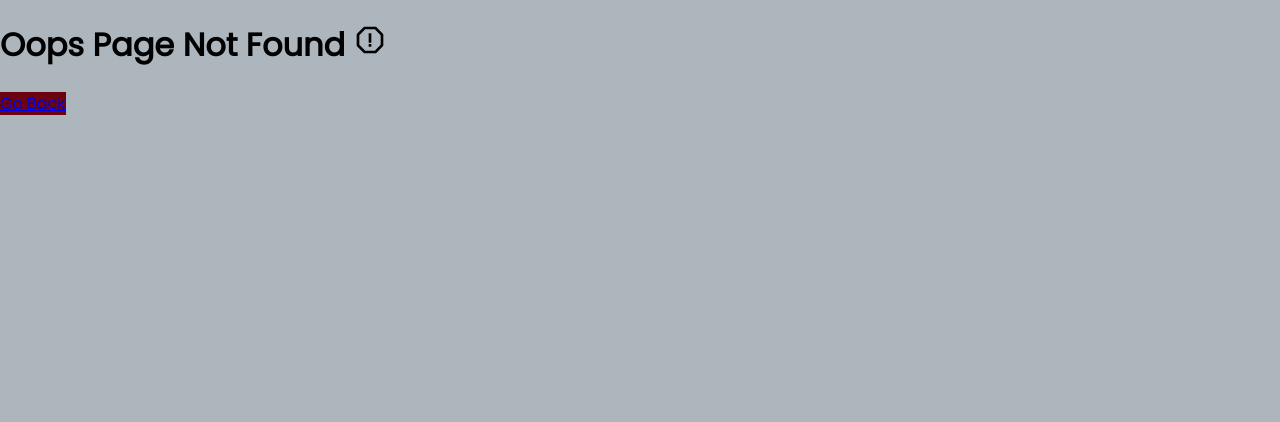
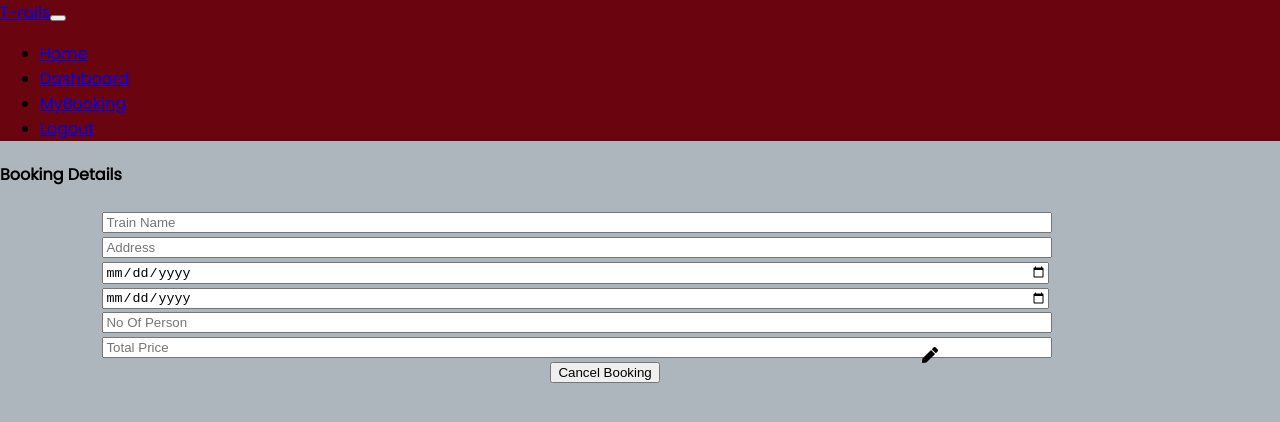
Before and after one commit to iamneo-production/b4d63924-f865-45cd-b758-ffabea002525, a React (Create React App) app in the folder reactapp/: page /user/booking in a window 1280 px wide. Before the commit this address had no page. Shown: the top 422 px of the page. Built offline with nearby package versions, Linux system fonts and the light colour scheme; the HTML template or start-up script is replaced by a standard one.

Commit message:
corrected

```diff
--- a/reactapp/package.json
+++ b/reactapp/package.json
@@ -10,7 +10,7 @@
     "react-dom": "^17.0.2",
     "react-icons": "^4.3.1",
     "react-router": "^6.2.1",
-    "react-router-dom": "6",
+    "react-router-dom": "^6.2.2",
     "react-scripts": "^5.0.0",
     "web-vitals": "^1.1.1"
   },
--- a/reactapp/src/Navigation/index.js
+++ b/reactapp/src/Navigation/index.js
@@ -2,6 +2,7 @@ import { Route, Routes } from "react-router-dom";
 import Login from "../components/Login";
 import Signup from "../components/Signup";
 import Vehicle from "../components/user_components/Vehicle";
+import AddBooking from "../components/user_components/AddBooking"
 import AdminDashboard from "../components/admin_components/Dashboard";
 import UserDashboard from "../components/user_components/Dashboard";
 import AddVehicle from "../components/admin_components/AddVehicle";
@@ -22,6 +23,7 @@ const Navigation = () => {
       <Route path="/user" element={<ProtectedRoutes />}>
         <Route index path="dashboard" element={<UserDashboard />} />
         <Route path="vehicles" element={<Vehicle />} />
+        <Route path="booking" element={<AddBooking />} />
       </Route>
       <Route path="*" element={<Error />} />
     </Routes>
--- a/reactapp/src/components/user_components/Navbar.js
+++ b/reactapp/src/components/user_components/Navbar.js
@@ -43,7 +43,7 @@ const Navbar = () => {
             <li className="nav-item">
               <Link
                 className="nav-link"
-                to="/user/vehicles"
+                to="/user/booking"
                 id="myBookingButton"
                 href="#"
               >
```
Also changed, not shown: reactapp/src/App.js (line endings or trailing spaces), 1 other file (tests, documents, lock files or other folders).
